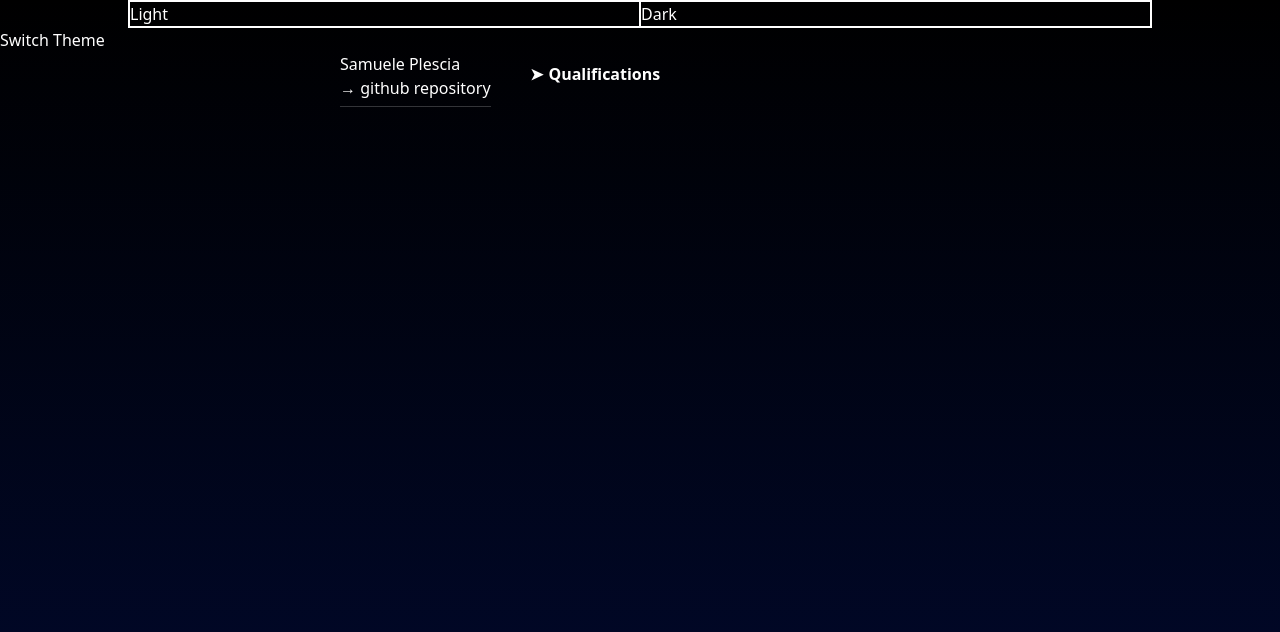
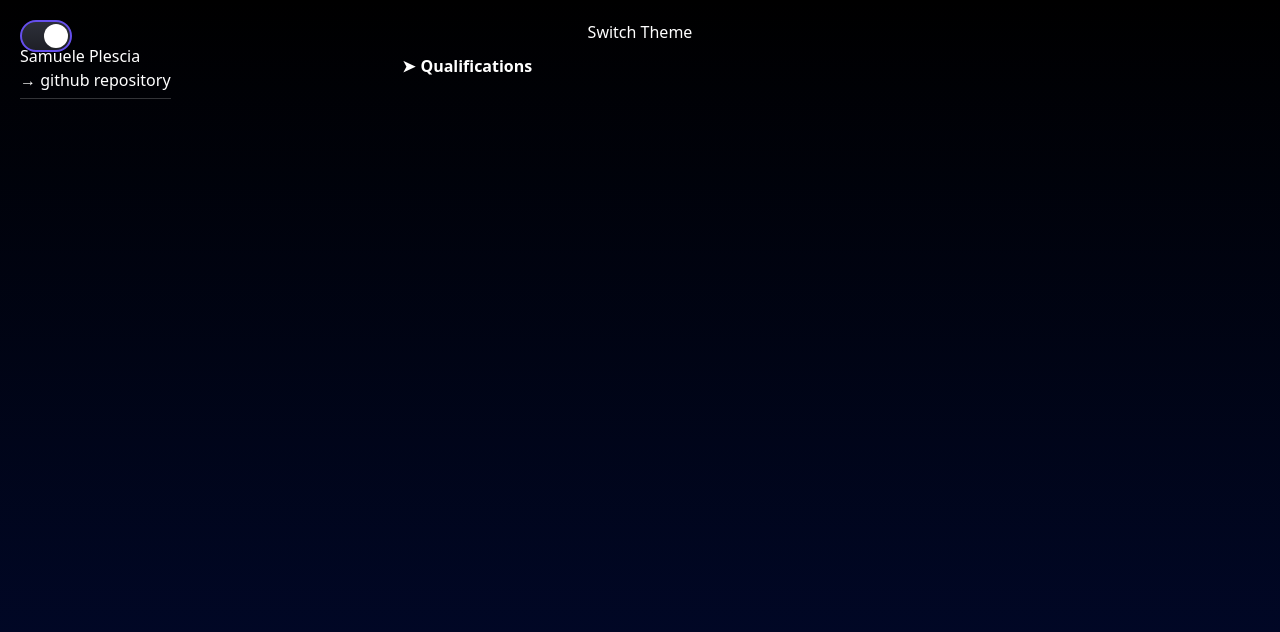
Before and after one commit to plsamu/plsamu.github.io, a Next.js app in the folder cv/: page / in a window 1280 px wide. Shown: the top 632 px of the page. Built offline with nearby package versions, Linux system fonts and the light colour scheme.

Commit message:
init toggle, better css organization

```diff
--- a/cv/src/components/body.tsx
+++ b/cv/src/components/body.tsx
@@ -1,16 +1,14 @@
 "use client";
 
 import toogleThemeColor from "@/js/theme_changer";
+import ToggleThemeChanger from "./toggle-theme-changer";
 
 function Body({ children }: {
 	children: null | React.ReactNode;
 }): React.JSX.Element {
 	return (
 		<body>
-			<div className="toggle">
-				<div className="toggle-theme-value">Light</div>
-				<div className="toggle-theme-value">Dark</div>
-			</div>
+			<ToggleThemeChanger />
 			<button onClick={toogleThemeColor}>Switch Theme</button>
 			{children}
 		</body>
--- /dev/null
+++ b/cv/src/components/toggle-theme-changer.tsx
@@ -0,0 +1,12 @@
+import '../css/toggle-theme-changer.css'
+function ToggleThemeChanger(): React.JSX.Element {
+	return <input type="checkbox" className="toggle" defaultChecked />
+}
+export default ToggleThemeChanger;
+
+/*
+			<div className="toggle">
+				<div className="toggle-theme-value">Light</div>
+				<div className="toggle-theme-value">Dark</div>
+			</div>
+*/
--- a/cv/src/css/components.css
+++ b/cv/src/css/components.css
@@ -32,79 +32,3 @@ details {
 		margin-left: 30px;
 	}
 }
-/* -------- Switch Styles ------------*/
-
-.toggle {
-	margin: auto;
-	display: flex;
-	width: 80%;
-	border: solid 1px var(--foreground-rgb);
-	cursor: pointer;
-}
-
-.toggle-theme-value {
-	width: 50%;
-	border: solid 1px var(--foreground-rgb);
-	transition: transform .3s cubic-bezier(0.25, 0.46, 0.45, 0.94);
-}
-
-.names {
-	color: var(--foreground-rgb);
-	font-weight: bolder;
-	justify-content: space-between;
-	user-select: none;
-}
-
-/* Toggle */
-[type="checkbox"]:checked+.app .toggle {
-	transform: translateX(100%);
-	background-color: #34323D;
-}
-
-[type="checkbox"]:checked+.app .dark {
-	opacity: 1;
-}
-
-[type="checkbox"]:checked+.app .light {
-	opacity: .5;
-}
-
-/* App */
-[type="checkbox"]:checked+.app .body {
-	background-color: #26242E;
-	color: white;
-}
-
-/* Circle */
-[type="checkbox"]:checked+.app .crescent {
-	transform: scale(1);
-	background: #26242E;
-}
-
-[type="checkbox"]:checked+.app .circle {
-	background: linear-gradient(40deg, #8983F7, #A3DAFB 70%);
-}
-
-[type="checkbox"]:checked+.app .main-circle {
-	background: linear-gradient(40deg, #8983F7, #A3DAFB 70%);
-}
-
-/* Fab */
-[type="checkbox"]:checked+.app .fab {
-	background-color: #34323D;
-}
-
-[type="checkbox"]:checked+.app .arrow,
-[type="checkbox"]:checked+.app .mark,
-[type="checkbox"]:checked+.app .battery {
-	background-color: white;
-}
-
-[type="checkbox"]:checked+.app .network {
-	border-color: transparent transparent white transparent;
-}
-
-[type="checkbox"]:checked+.app .swipe {
-	background-color: #34323D;
-	opacity: 1;
-}
--- a/cv/src/css/globals.css
+++ b/cv/src/css/globals.css
@@ -18,10 +18,3 @@
 	--border-color: rgb(96, 96, 96);
 	--details-hover: rgba(231, 230, 255, 0.938);
 }
-
-body {
-	color: var(--foreground-rgb);
-	background: linear-gradient(to bottom,
-			transparent,
-			var(--background-end-rgb)) var(--background-start-rgb);
-}
--- a/cv/src/css/layout.css
+++ b/cv/src/css/layout.css
@@ -1,11 +1,12 @@
-html,
 body {
+	padding: 20px;
 	min-height: 100vh;
-}
-
-main {
-	display: table;
-	margin: auto;
+	display: flex;
+		flex-direction: column;
+		color: var(--foreground-rgb);
+		background: linear-gradient(to bottom,
+				transparent,
+				var(--background-end-rgb)) var(--background-start-rgb);
 }
 
 @media screen and (min-width: 600px) {
@@ -20,7 +21,7 @@ main {
 
 	.column2 {
 		float: left;
-		width: 50%;
+		width: 70%;
 	}
 }
 
--- /dev/null
+++ b/cv/src/css/toggle-theme-changer.css
@@ -0,0 +1,45 @@
+input[type="checkbox"] {
+	-webkit-appearance: none;
+	-moz-appearance: none;
+	appearance: none;
+	-webkit-tap-highlight-color: transparent;
+	cursor: pointer;
+}
+
+input[type="checkbox"]:focus {
+	outline: 0;
+}
+
+
+.toggle {
+	position: absolute;
+	height: 32px;
+	width: 52px;
+	border-radius: 16px;
+	display: inline-block;
+	margin: 0;
+	border: 2px solid #474755;
+	background: linear-gradient(180deg, #2D2F39 0%, #1F2027 100%);
+	transition: all .2s ease;
+}
+
+.toggle:after {
+	content: '';
+	position: absolute;
+	top: 2px;
+	left: 2px;
+	width: 24px;
+	height: 24px;
+	border-radius: 50%;
+	background: white;
+	box-shadow: 0 1px 2px rgba(44, 44, 44, .2);
+	transition: all .2s cubic-bezier(.5, .1, .75, 1.35);
+}
+
+.toggle:checked {
+	border-color: #654FEC;
+}
+
+.toggle:checked::after {
+	transform: translatex(20px);
+}
```
